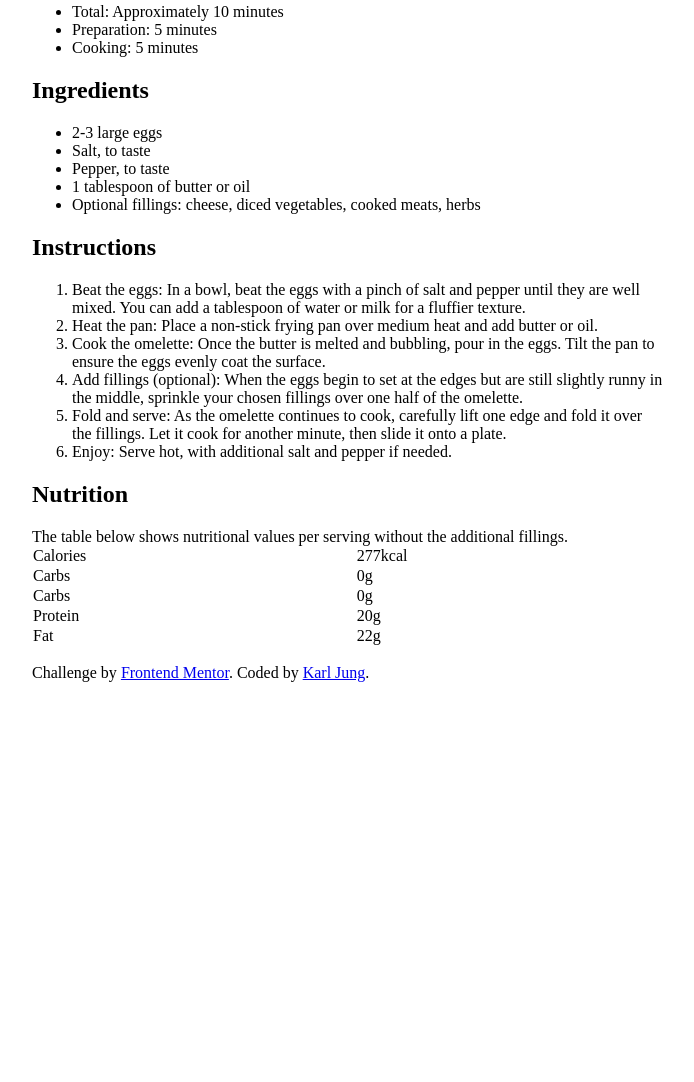
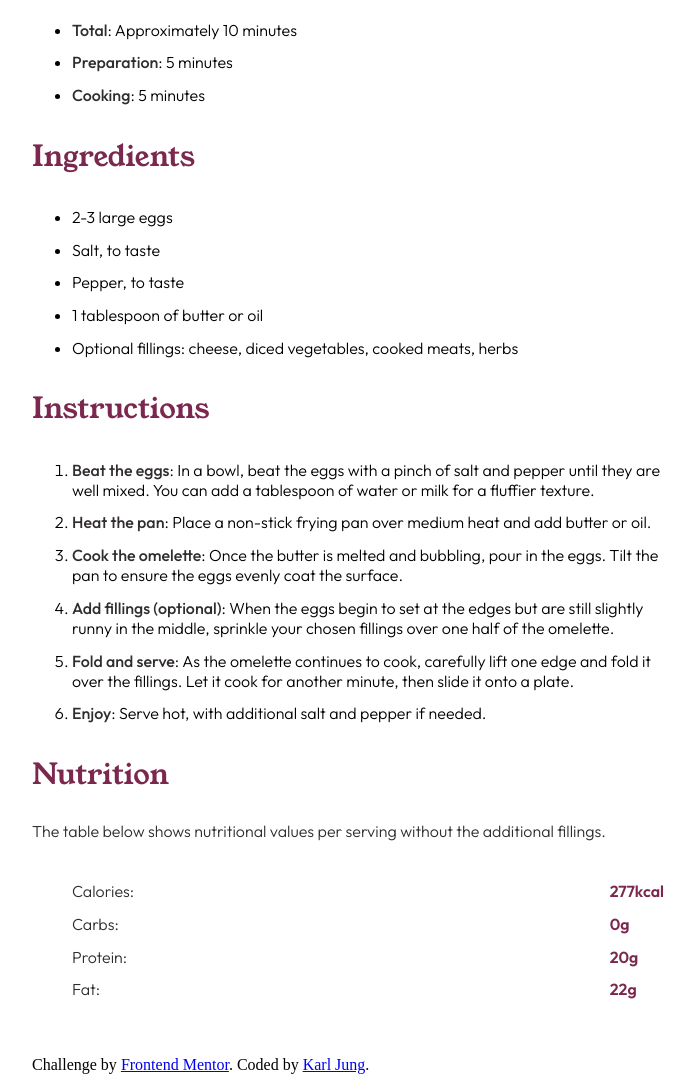
Before and after one commit to Karlj415/HTML-CSS_CHALLENGE_1, a plain HTML site: page index.html in a window 1280 px wide. Shown: the part 676-1758 px from the top of the page, without its empty margins (292-986 px from the left). Before the commit the page ends 1366 px from the top, so only its background shows below. Drawn offline with Linux system fonts and the light colour scheme.

Commit message:
Final CSS Challenge #1
Completed my first CSS challenge

```diff
--- a/index.html
+++ b/index.html
@@ -24,9 +24,9 @@
         Preparation time
     </h3>
     <ul>
-        <li>Total: Approximately 10 minutes</li>
-        <li>Preparation: 5 minutes</li>
-        <li>Cooking: 5 minutes</li>
+        <li><strong>Total</strong>: Approximately 10 minutes</li>
+        <li><strong>Preparation</strong>: 5 minutes</li>
+        <li><strong>Cooking</strong>: 5 minutes</li>
     </ul>
     <h2>
         Ingredients
@@ -45,26 +45,26 @@
 
     <ol>
         <li>
-            Beat the eggs: In a bowl, beat the eggs with a pinch of salt and pepper until they are well mixed.
+            <strong>Beat the eggs</strong>: In a bowl, beat the eggs with a pinch of salt and pepper until they are well mixed.
             You can add a tablespoon of water or milk for a fluffier texture.
         </li>
         <li>
-            Heat the pan: Place a non-stick frying pan over medium heat and add butter or oil.
+            <strong>Heat the pan</strong>: Place a non-stick frying pan over medium heat and add butter or oil.
         </li>
         <li>
-            Cook the omelette: Once the butter is melted and bubbling, pour in the eggs. Tilt the pan to ensure
+            <strong>Cook the omelette</strong>: Once the butter is melted and bubbling, pour in the eggs. Tilt the pan to ensure
             the eggs evenly coat the surface.
         </li>
         <li>
-            Add fillings (optional): When the eggs begin to set at the edges but are still slightly runny in the
+            <strong>Add fillings (optional)</strong>: When the eggs begin to set at the edges but are still slightly runny in the
             middle, sprinkle your chosen fillings over one half of the omelette.
         </li>
         <li>
-            Fold and serve: As the omelette continues to cook, carefully lift one edge and fold it over the
+            <strong>Fold and serve</strong>: As the omelette continues to cook, carefully lift one edge and fold it over the
             fillings. Let it cook for another minute, then slide it onto a plate.
         </li>
         <li>
-            Enjoy: Serve hot, with additional salt and pepper if needed.
+            <strong>Enjoy</strong>: Serve hot, with additional salt and pepper if needed.
         </li>
 
     </ol>
@@ -73,27 +73,40 @@
     Nutrition
     </h2>
 
-    <table>
-    The table below shows nutritional values per serving without the additional fillings.
-    <tr>
-        <td>Calories</td>
-        <td>277kcal</td>
-    </tr>
-    <tr>
-        <td>Carbs</td>
-        <td>0g</td>
-    </tr>
-        <tr>
-    <td>Carbs</td>
-            <td>0g</td>
-            </tr>
-            <tr>
-   <td>Protein</td>
-   <td>20g</td>
-    </tr>
-    <td>Fat</td>
-    <td>22g</td>
-    </table>
+<p>The table below shows nutritional values per serving without the additional fillings.</p>
+    <div class="nutrition-container">
+    <ul>
+        <li class="nutritional-facts">Calories:</li>
+        <li class="nutritional-facts">Carbs:</li>
+        <li class="nutritional-facts">Protein:</li>
+        <li class="nutritional-facts">Fat:</li>
+    </ul>
+
+    <ul>
+            <li class="containing-list">277kcal</li>
+           <li class="containing-list"> 0g</li>
+            <li class="containing-list">20g</li>
+            <li class="containing-list">22g</li>
+    </ul>
+    </div>
+<!--    <table>-->
+<!--    <tr>-->
+<!--        <td>Calories</td>-->
+<!--        <td class="nutrition">277kcal</td>-->
+<!--    </tr>-->
+<!--    <tr>-->
+<!--        <td>Carbs</td>-->
+<!--        <td class="nutrition">0g</td>-->
+<!--    </tr>-->
+<!--        <tr>-->
+<!--   <td>Protein</td> -->
+<!--   <td class="nutrition">20g</td>-->
+<!--    </tr>-->
+<!--    <tr>-->
+<!--        <td>Fat</td>-->
+<!--        <td class="nutrition">22g</td>-->
+<!--    </tr>-->
+<!--    </table>-->
     <br>
     <footer>
     <div class="attribution">
--- a/style.css
+++ b/style.css
@@ -6,13 +6,16 @@
 p {
     font-family: 'Outfit', serif;
     font-size: 1rem;
+    line-height: 1.5;
+    font-weight: 300;
+    color: hsl(24, 5%, 18%);
 }
 
 .header-photo {
-    width: 50rem;
+    width: 40rem;
     height: 20rem;
-    margin: 5rem 0;
-    border-radius: 5%;
+    margin-top: 10rem;
+    border-radius: 15px;
 }
 
 .container {
@@ -23,12 +26,63 @@ p {
 
 
 h1 {
-    text-align: cen;
     font-family: 'Young Serif', sans-serif;
-    font-weight: 600;
+    font-weight: 500;
 }
 
 table {
     width: 100%;
     border-collapse: collapse;
 }
+
+li {
+    padding: 0.4rem 0;
+    font-family: 'Outfit', serif;
+    font-weight: 300;
+}
+
+h3 {
+    color: hsl(332, 51%, 32%);
+    font-family: 'Outfit', sans-serif;
+}
+
+strong {
+    font-weight: 500;
+    color: hsl(24, 5%, 18%);
+}
+
+h2 {
+    font-family: 'Young Serif', sans-serif;
+    font-weight: 500;
+    font-size: 1.8rem;
+    color: hsl(332, 51%, 32%);
+
+}
+
+.nutrition {
+    font-weight: 600;
+    color: hsl(332, 51%, 32%);
+}
+
+.nutrition-container {
+    display: flex;
+    justify-content: space-between;
+    margin: 1rem 0;
+}
+
+.nutrition-container li {
+    list-style: none;
+    font-family: 'Outfit', serif;
+}
+
+.nutritional-facts {
+    font-family: 'Outfit', serif;
+    font-weight: 300;
+    color: hsl(24, 5%, 18%);
+
+}
+
+.containing-list {
+    font-weight: 600;
+    color: hsl(332, 51%, 32%);
+}
```
